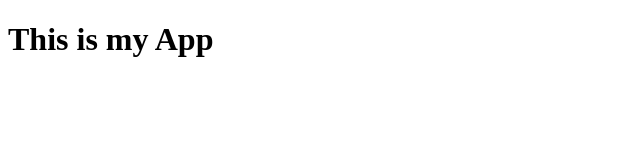
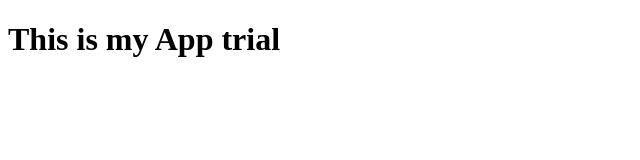
Before and after one commit to wilmer090/myappsample, a plain HTML site: page index.html in a window 1280 px wide. Shown: the whole page, without its empty margins (0-640 px from the left). Drawn offline with Linux system fonts and the light colour scheme.

Commit message:
initial commit

```diff
--- a/index.html
+++ b/index.html
@@ -4,6 +4,6 @@
 	<title>GIT</title>
 </head>
 <body>
-<h1>This is my App</h1>
+<h1>This is my App trial</h1>
 </body>
 </html>
```
